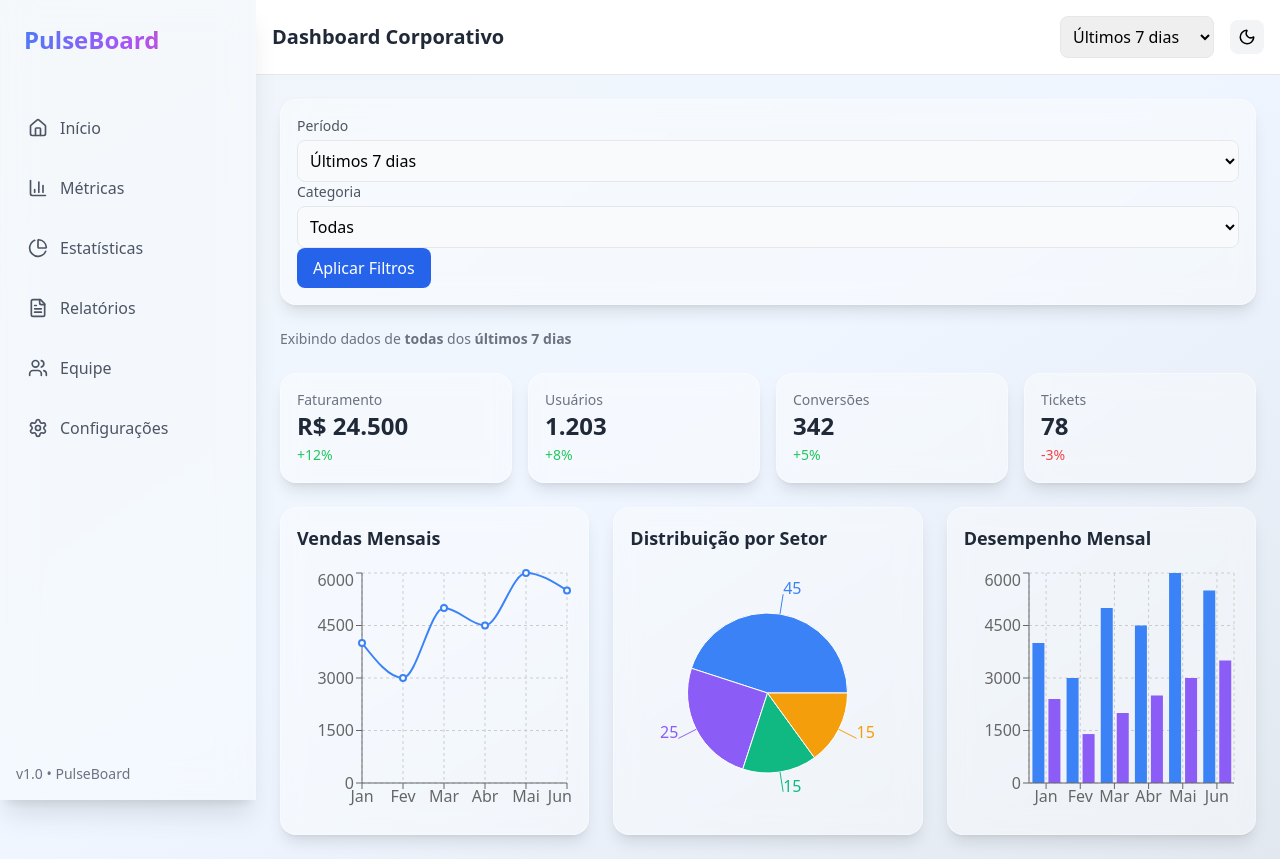
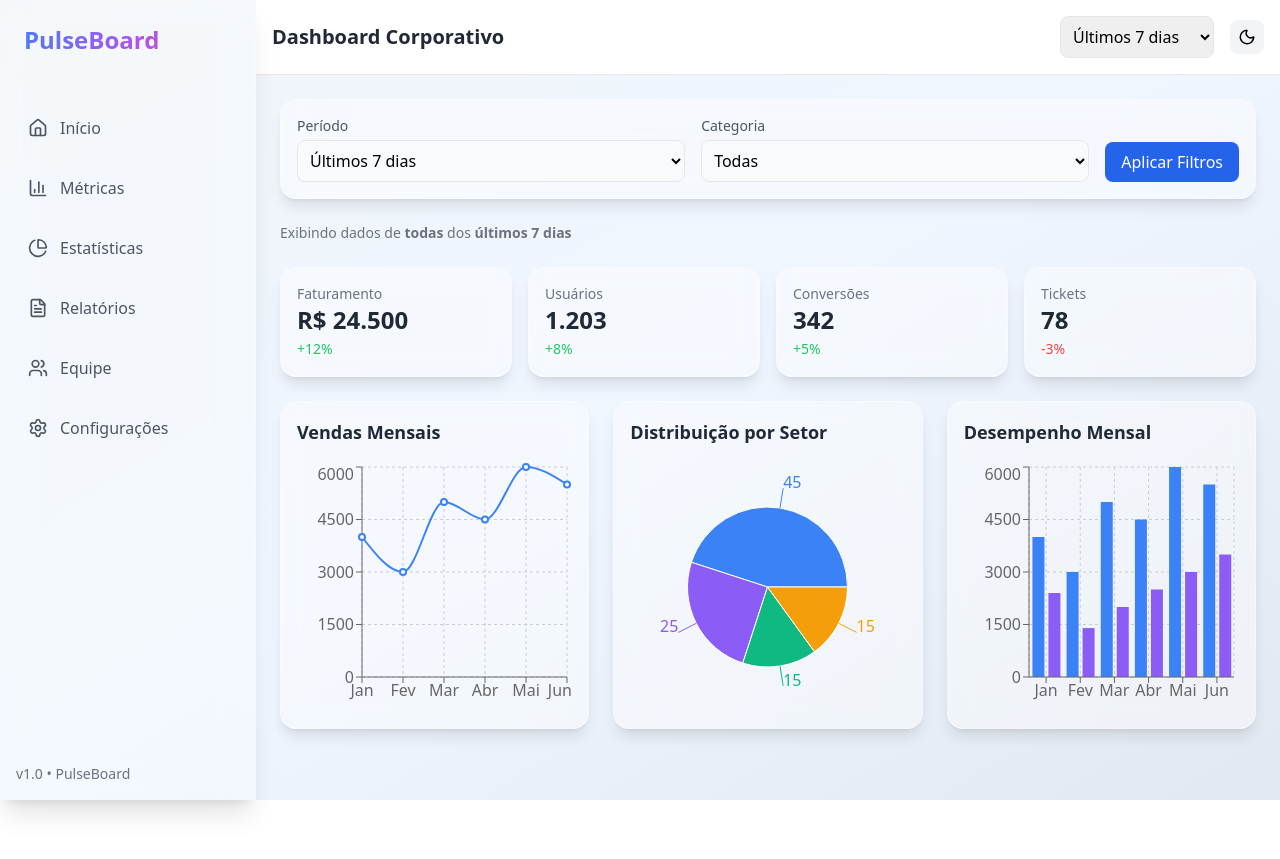
Before and after one commit to erikalaiane/dashboard-corporativo, a React (Vite) app: page / in a window 1280 px wide. After the commit the page ends 800 px from the top, so only its background shows below. Built offline with nearby package versions, Linux system fonts and the light colour scheme.

Commit message:
style: melhora interatividade e hover nos selects do header, FilterBar e SideBar

```diff
--- a/src/components/FilterBar.jsx
+++ b/src/components/FilterBar.jsx
@@ -9,15 +9,17 @@ export default function FilterBar({ onFilter }) {
   };
 
   return (
-    <div className="p-4 rounded-2xl bg-white/40 dark:bg-white/10 backdrop-blur-md border border-white/30 shadow-lg transition-all duration-300 hover:scale-[1.02] hover:shadow-xl">
-      <div className="flex flex-col">
+    <div className="p-4 rounded-2xl bg-white/40 dark:bg-white/10 backdrop-blur-md border border-white/30 shadow-lg transition-all duration-300 hover:scale-[1.02] hover:shadow-xl flex flex-col sm:flex-row gap-4 items-start sm:items-end">
+
+      {/* Período */}
+      <div className="flex flex-col flex-1">
         <label className="text-sm text-gray-600 dark:text-gray-300 mb-1">
           Período
         </label>
         <select
           value={periodo}
           onChange={(e) => setPeriodo(e.target.value)}
-          className="p-2 border dark:border-gray-700 rounded-lg bg-gray-50 dark:bg-gray-700 dark:text-gray-100"
+          className="p-2 border dark:border-gray-700 rounded-lg bg-gray-50 dark:bg-gray-700 dark:text-gray-100 cursor-pointer hover:bg-gray-100 dark:hover:bg-gray-600 transition-all duration-200"
         >
           <option value="7d">Últimos 7 dias</option>
           <option value="30d">Últimos 30 dias</option>
@@ -25,14 +27,15 @@ export default function FilterBar({ onFilter }) {
         </select>
       </div>
 
-      <div className="flex flex-col">
+      {/* Categoria */}
+      <div className="flex flex-col flex-1">
         <label className="text-sm text-gray-600 dark:text-gray-300 mb-1">
           Categoria
         </label>
         <select
           value={categoria}
           onChange={(e) => setCategoria(e.target.value)}
-          className="p-2 border dark:border-gray-700 rounded-lg bg-gray-50 dark:bg-gray-700 dark:text-gray-100"
+          className="p-2 border dark:border-gray-700 rounded-lg bg-gray-50 dark:bg-gray-700 dark:text-gray-100 cursor-pointer hover:bg-gray-100 dark:hover:bg-gray-600 transition-all duration-200"
         >
           <option value="todas">Todas</option>
           <option value="vendas">Vendas</option>
@@ -41,9 +44,10 @@ export default function FilterBar({ onFilter }) {
         </select>
       </div>
 
+      {/* Botão Aplicar */}
       <button
         onClick={handleApply}
-        className="ml-auto px-4 py-2 bg-blue-600 text-white rounded-lg hover:bg-blue-700 transition"
+        className="mt-2 sm:mt-0 px-4 py-2 bg-blue-600 text-white rounded-lg hover:bg-blue-700 transition-all duration-200"
       >
         Aplicar Filtros
       </button>
--- a/src/components/Header.jsx
+++ b/src/components/Header.jsx
@@ -11,15 +11,19 @@ export default function Header() {
       </h1>
 
       <div className="flex items-center gap-4">
-        <select className="p-2 rounded-lg border dark:border-gray-700 dark:bg-gray-700 dark:text-gray-100">
+        {/* Select de período com hover e pointer */}
+        <select
+          className="p-2 rounded-lg border dark:border-gray-700 dark:bg-gray-700 dark:text-gray-100 cursor-pointer hover:bg-gray-100 dark:hover:bg-gray-600 transition-all duration-200"
+        >
           <option>Últimos 7 dias</option>
           <option>Últimos 30 dias</option>
           <option>Este ano</option>
         </select>
 
+        {/* Botão de toggle dark mode */}
         <button
           onClick={() => setDarkMode(!darkMode)}
-          className="p-2 rounded-lg bg-gray-100 dark:bg-gray-700 hover:scale-105 transition"
+          className="p-2 rounded-lg bg-gray-100 dark:bg-gray-700 hover:scale-105 transition-all duration-200"
         >
           {darkMode ? <Sun size={18} /> : <Moon size={18} />}
         </button>
--- a/src/components/Sidebar.jsx
+++ b/src/components/Sidebar.jsx
@@ -3,7 +3,6 @@ import { Home, BarChart3, Users, Settings, PieChart, FileText } from "lucide-rea
 export default function Sidebar() {
   return (
     <aside className="hidden md:flex flex-col w-64 h-screen sticky top-0 bg-white/30 dark:bg-white/5 backdrop-blur-lg border-r border-white/20 shadow-xl transition-all duration-300">
-
 
       {/* Logo */}
       <div className="p-6 text-2xl font-bold bg-gradient-to-r from-blue-500 via-purple-500 to-pink-500 bg-clip-text text-transparent">
```
